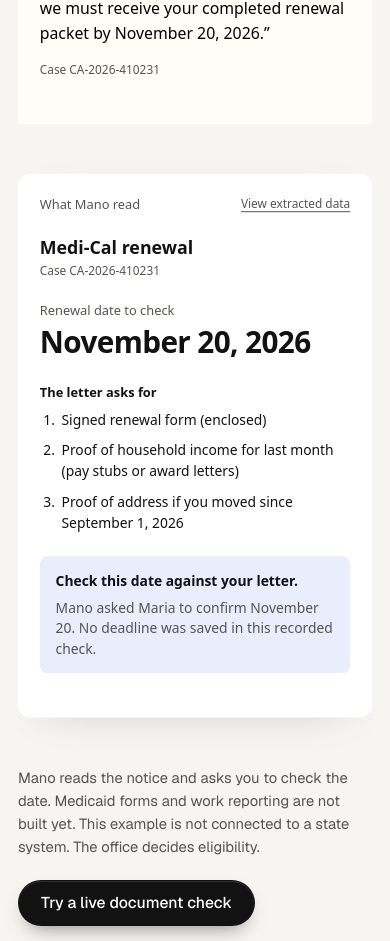
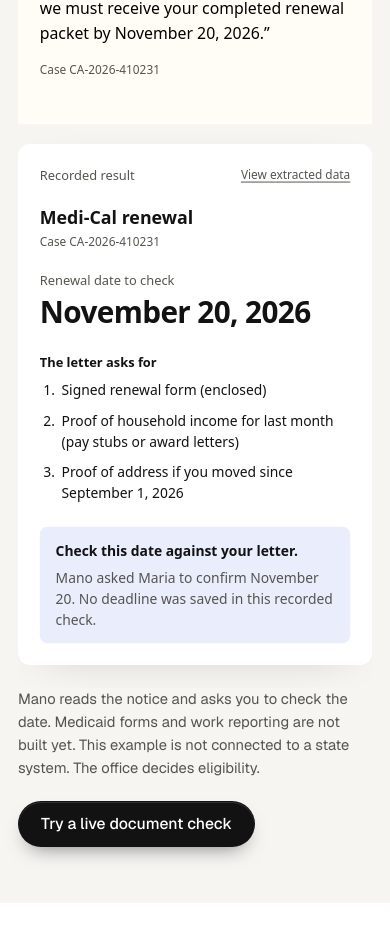
Before and after one commit to mrcoven94/mano, a Next.js app in the folder apps/site/: page / in a window 390 px wide. Shown: the part 1953-2894 px from the top of the page. Built offline with nearby package versions, Linux system fonts and the light colour scheme; no server answers.

Commit message:
[Site] LAP-974: keep recording context visible and shorten the mobile case

```diff
--- a/apps/site/components/home/MedicaidExample/card.css
+++ b/apps/site/components/home/MedicaidExample/card.css
@@ -39,7 +39,7 @@
     .md-office { margin-top:24px;font-size:14px;font-weight:550; }
     .md-source-quote { font-size:16px;line-height:1.55;margin-top:14px; }
     .md-source-case { font-size:12px;color:var(--muted);margin-top:16px; }
-    .md-result { left:0;right:0;top:300px;padding:22px;min-height:550px; }
+    .md-result { left:0;right:0;top:270px;padding:22px; }
     .md-result-top { margin-bottom:22px; }
     .md-program { font-size:18px; }
     .md-date { font-size:30px; }
--- a/apps/site/components/home/MedicaidExample/index.tsx
+++ b/apps/site/components/home/MedicaidExample/index.tsx
@@ -31,7 +31,7 @@ export default function MedicaidExample() {
           <h3>A letter becomes a next step.</h3>
           <p>One recorded check on November 4, 2026. Maria, the office and the letter are made up.</p>
         </div>
-        <Stage width={1040} height={620} compact={{ below: 720, width: 358, height: 900 }} className="md-example" fidelity="realistic">
+        <Stage width={1040} height={620} compact={{ below: 720, width: 358, height: 820 }} className="md-example" fidelity="realistic">
           {(_, __, layout) => (
             <>
               <div className="md-paper">
@@ -50,7 +50,7 @@ export default function MedicaidExample() {
                 )}
               </div>
               <div className="md-result">
-                <div className="md-result-top">What Mano read <a href="/home/medicaid-reading.json">View extracted data</a></div>
+                <div className="md-result-top">Recorded result <a href="/home/medicaid-reading.json">View extracted data</a></div>
                 <div className="md-program">{fields.program.value} renewal</div>
                 <p className="md-case">Case {fields.referenceNo.value}</p>
                 <div className="md-date-label">Renewal date to check</div>
```
